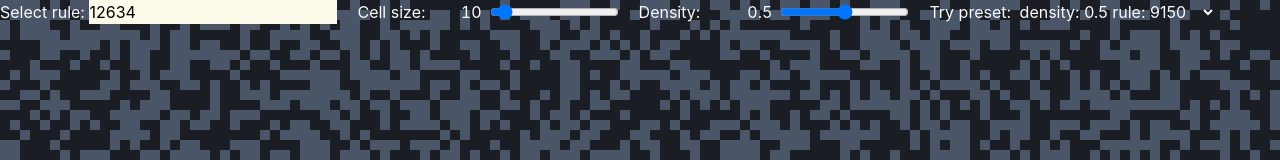
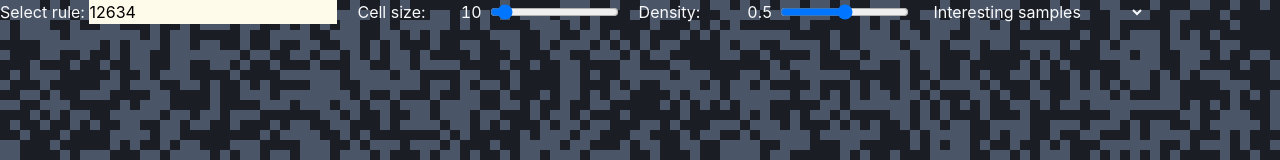
Before and after one commit to Iviv122/fireflies, a React (Vite) app: page / in a window 1280 px wide. Shown: the top 160 px of the page. Built offline with nearby package versions, Linux system fonts and the light colour scheme.

Commit message:
mobile select fix

```diff
--- a/src/App.tsx
+++ b/src/App.tsx
@@ -62,10 +62,7 @@ function App() {
             step={0.05}
           />
         </label>
-        <label>
-          Try preset:{" "}
-          <Select options={interesting_presets} onSelect={selectPreset} name="presets" />
-        </label>
+        <Select options={interesting_presets} onSelect={selectPreset} name="Interesting samples" />
       </div>
 
       <Fireflies
--- a/src/components/select.tsx
+++ b/src/components/select.tsx
@@ -1,3 +1,5 @@
+import { useState } from "react"
+
 export interface Preset {
     rule: number
     density: number
@@ -11,16 +13,26 @@ interface SelectProps {
  *  stylized alternative for select tag
  */
 export default function SelectPreset({ onSelect, options, name }: SelectProps) {
+
+    const handleChange = (e: React.ChangeEvent<HTMLSelectElement>) => {
+        onSelect?.(options[Number(e.target.value)])
+    }
+
     return (
         <select
-            defaultValue={name || ""}
+            value="Select preset"
+            onChange={handleChange}
         >
-            <option value="" disabled>
-                Choose preset
+            <option value="Select preset" disabled>
+                {name}
             </option>
-            {
-                options.map((e: Preset, i) => <option key={i} onClick={() => onSelect?.(e)}>density: {e.density} rule: {e.rule}</option>)
-            }
+            {options.map((preset, i) => {
+                return (
+                    <option key={i} value={i}>
+                        Density: {preset.density} | Rule: {preset.rule}
+                    </option>
+                )
+            })}
         </select>
 
     )
```
